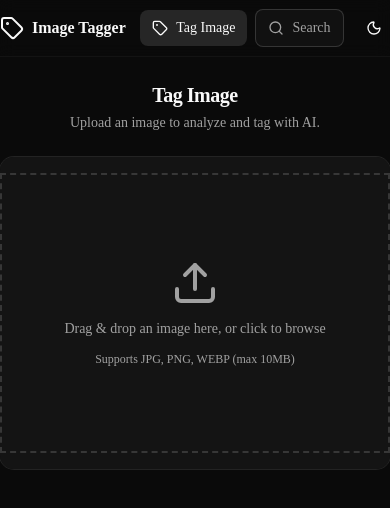
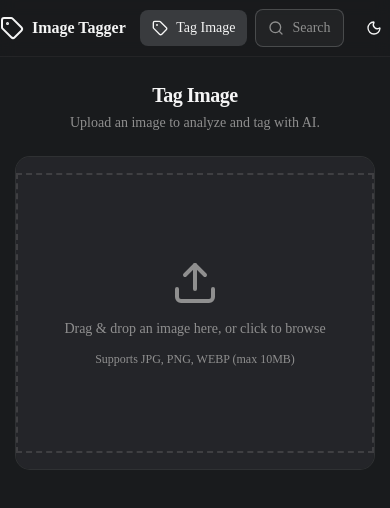
Before and after one commit to Nagdy8888/image-analysis-agent, a Next.js app in the folder frontend/: page / in a window 390 px wide. Shown: the top 508 px of the page. Built offline with nearby package versions, Linux system fonts and the light colour scheme; no server answers.

Commit message:
Refactor dark theme colors for improved aesthetics, enhance layout in Home component for better responsiveness, and restructure DashboardResult component for clearer presentation of AI analysis and tagging information.

```diff
--- a/frontend/src/app/globals.css
+++ b/frontend/src/app/globals.css
@@ -83,36 +83,37 @@
 }
 
 .dark {
-  --background: oklch(0.145 0 0);
-  --foreground: oklch(0.985 0 0);
-  --card: oklch(0.205 0 0);
-  --card-foreground: oklch(0.985 0 0);
-  --popover: oklch(0.205 0 0);
-  --popover-foreground: oklch(0.985 0 0);
-  --primary: oklch(0.922 0 0);
-  --primary-foreground: oklch(0.205 0 0);
-  --secondary: oklch(0.269 0 0);
-  --secondary-foreground: oklch(0.985 0 0);
-  --muted: oklch(0.269 0 0);
-  --muted-foreground: oklch(0.708 0 0);
-  --accent: oklch(0.269 0 0);
-  --accent-foreground: oklch(0.985 0 0);
+  /* Softer dark: slate/grey instead of near-black */
+  --background: oklch(0.22 0.006 260);
+  --foreground: oklch(0.97 0 0);
+  --card: oklch(0.28 0.006 260);
+  --card-foreground: oklch(0.97 0 0);
+  --popover: oklch(0.28 0.006 260);
+  --popover-foreground: oklch(0.97 0 0);
+  --primary: oklch(0.85 0 0);
+  --primary-foreground: oklch(0.22 0 0);
+  --secondary: oklch(0.35 0.006 260);
+  --secondary-foreground: oklch(0.97 0 0);
+  --muted: oklch(0.35 0.006 260);
+  --muted-foreground: oklch(0.65 0 0);
+  --accent: oklch(0.35 0.006 260);
+  --accent-foreground: oklch(0.97 0 0);
   --destructive: oklch(0.704 0.191 22.216);
-  --border: oklch(1 0 0 / 10%);
-  --input: oklch(1 0 0 / 15%);
+  --border: oklch(1 0 0 / 12%);
+  --input: oklch(1 0 0 / 18%);
   --ring: oklch(0.556 0 0);
   --chart-1: oklch(0.809 0.105 251.813);
   --chart-2: oklch(0.623 0.214 259.815);
   --chart-3: oklch(0.546 0.245 262.881);
   --chart-4: oklch(0.488 0.243 264.376);
   --chart-5: oklch(0.424 0.199 265.638);
-  --sidebar: oklch(0.205 0 0);
-  --sidebar-foreground: oklch(0.985 0 0);
+  --sidebar: oklch(0.28 0.006 260);
+  --sidebar-foreground: oklch(0.97 0 0);
   --sidebar-primary: oklch(0.488 0.243 264.376);
   --sidebar-primary-foreground: oklch(0.985 0 0);
-  --sidebar-accent: oklch(0.269 0 0);
+  --sidebar-accent: oklch(0.35 0.006 260);
   --sidebar-accent-foreground: oklch(0.985 0 0);
-  --sidebar-border: oklch(1 0 0 / 10%);
+  --sidebar-border: oklch(1 0 0 / 12%);
   --sidebar-ring: oklch(0.556 0 0);
 }
 
--- a/frontend/src/app/page.tsx
+++ b/frontend/src/app/page.tsx
@@ -65,7 +65,7 @@ export default function Home() {
 
   return (
     <main className="min-h-[calc(100vh-3.5rem)] bg-background">
-      <div className="container py-6">
+      <div className="container mx-auto max-w-6xl px-4 py-6 sm:px-6 lg:px-8">
         {!analysisResult ? (
           <div className="mx-auto max-w-2xl space-y-6">
             <div className="text-center">
@@ -86,7 +86,9 @@ export default function Home() {
             )}
           </div>
         ) : (
-          <DashboardResult data={analysisResult} onReplaceImage={handleReplaceImage} />
+          <div className="mx-auto w-full max-w-6xl">
+            <DashboardResult data={analysisResult} onReplaceImage={handleReplaceImage} />
+          </div>
         )}
       </div>
 
--- a/frontend/src/components/DashboardResult.tsx
+++ b/frontend/src/components/DashboardResult.tsx
@@ -58,10 +58,10 @@ export function DashboardResult({ data, onReplaceImage }: DashboardResultProps)
       initial={{ opacity: 0, y: 8 }}
       animate={{ opacity: 1, y: 0 }}
       transition={{ duration: 0.3 }}
-      className="grid w-full gap-6 lg:grid-cols-[1fr,minmax(320px,400px)]"
+      className="flex w-full flex-col gap-6"
     >
-      {/* Left panel: Product Image + Tags + Flagged + Raw JSON */}
-      <div className="flex flex-col gap-6">
+      {/* Row 1: Product Image card | AI Analysis card side by side */}
+      <div className="grid w-full grid-cols-1 gap-6 md:grid-cols-2">
         <section className="rounded-lg border border-border/60 bg-card/80 p-4">
           <div className="mb-3 flex items-center justify-between">
             <h2 className="text-sm font-semibold uppercase tracking-wide text-muted-foreground">
@@ -81,36 +81,19 @@ export function DashboardResult({ data, onReplaceImage }: DashboardResultProps)
               </Button>
             </div>
           </div>
-          <div className="relative aspect-square max-h-[320px] w-full overflow-hidden rounded-lg border border-border/60 bg-muted/30">
+          <div className="relative aspect-square w-full overflow-hidden rounded-lg border border-border/60 bg-muted/30">
             <Image
               src={data.image_url}
               alt="Product"
               fill
               className="object-contain"
               unoptimized
-              sizes="320px"
+              sizes="(max-width: 768px) 100vw, 50vw"
             />
           </div>
         </section>
 
-        <section>
-          <h2 className="mb-3 text-sm font-semibold uppercase tracking-wide text-muted-foreground">
-            Tags by Category
-          </h2>
-          {Object.keys(tagsByCategory).length > 0 ? (
-            <TagCategories tagsByCategory={tagsByCategory} showTitle={false} />
-          ) : (
-            <p className="text-sm text-muted-foreground">No tags yet.</p>
-          )}
-        </section>
-
-        {flagged.length > 0 && <FlaggedTags flagged={flagged} />}
-
-        <JsonViewer data={data.tag_record ?? data.vision_raw_tags} />
-      </div>
-
-      {/* Right panel: AI Analysis */}
-      <div className="rounded-lg border border-border/60 bg-card/80 p-5">
+        <section className="rounded-lg border border-border/60 bg-card/80 p-5">
           <h2 className="mb-4 text-lg font-semibold">AI Analysis</h2>
 
           {data.vision_description && (
@@ -166,7 +149,24 @@ export function DashboardResult({ data, onReplaceImage }: DashboardResultProps)
               className="text-emerald-500"
             />
           </div>
+        </section>
       </div>
+
+      {/* Row 2: Tags, Flagged, Raw JSON full width */}
+      <section>
+        <h2 className="mb-3 text-sm font-semibold uppercase tracking-wide text-muted-foreground">
+          Tags by Category
+        </h2>
+        {Object.keys(tagsByCategory).length > 0 ? (
+          <TagCategories tagsByCategory={tagsByCategory} showTitle={false} />
+        ) : (
+          <p className="text-sm text-muted-foreground">No tags yet.</p>
+        )}
+      </section>
+
+      {flagged.length > 0 && <FlaggedTags flagged={flagged} />}
+
+      <JsonViewer data={data.tag_record ?? data.vision_raw_tags} />
     </motion.div>
   );
 }
```
Lines whose indentation alone changed are shown as unchanged.
